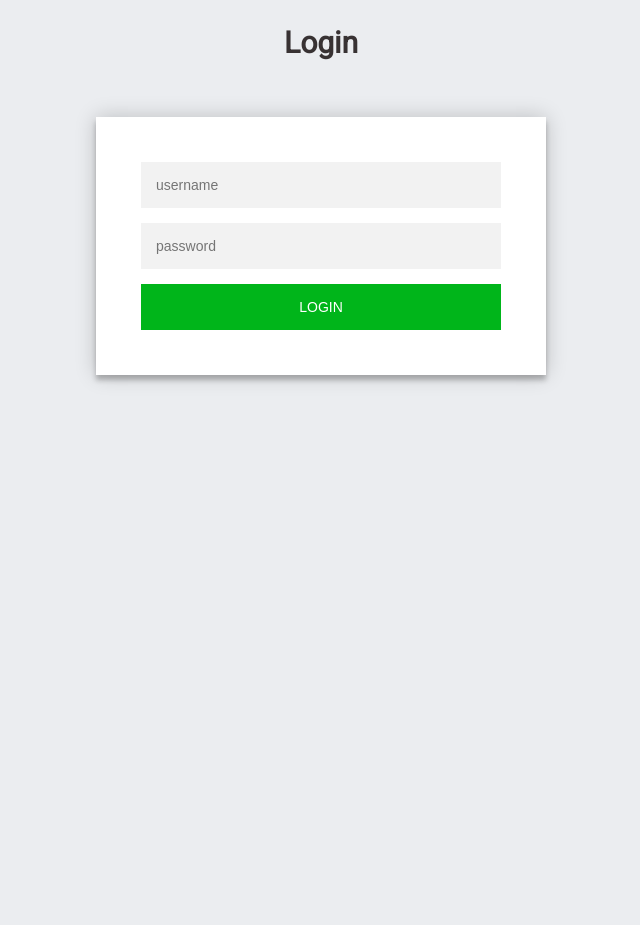
After one commit to CS-Capstone-AU-Chest-Xray-NN/Web-UI, a Django app: template webui/templates/main/login.html in a window 1280 px wide. The commit adds this page. Shown: the whole page, without its empty margins (319-959 px from the left). Run offline with Django 3.2, Linux system fonts and the light colour scheme; the template is opened without the code that fills it, so the values that code supplies are empty.

Commit message:
Add login

```diff
--- a/webui/static/css/index.css
+++ b/webui/static/css/index.css
@@ -207,3 +207,39 @@ input[type="file"] {
     justify-content: center;
     align-items: center;
 }
+
+#login-form {
+    position: relative;
+    z-index: 1;
+    background: #FFFFFF;
+    max-width: 360px;
+    margin: 0 auto 100px;
+    padding: 45px;
+    text-align: center;
+    box-shadow: 0 0 20px 0 rgba(0, 0, 0, 0.2), 0 5px 5px 0 rgba(0, 0, 0, 0.24);
+}
+
+#username, #password {
+    outline: 0;
+    background: #f2f2f2;
+    width: 100%;
+    border: 0;
+    margin: 0 0 15px;
+    padding: 15px;
+    box-sizing: border-box;
+    font-size: 14px;
+}
+
+#login-submit {
+    text-transform: uppercase;
+    outline: 0;
+    background: #00b51a;
+    width: 100%;
+    border: 0;
+    padding: 15px;
+    color: #FFFFFF;
+    font-size: 14px;
+    -webkit-transition: all 0.3 ease;
+    transition: all 0.3 ease;
+    cursor: pointer;
+}
--- /dev/null
+++ b/webui/templates/main/login.html
@@ -0,0 +1,33 @@
+<!DOCTYPE html>
+<html>
+    <head>
+        <meta charset='utf-8'>
+        <title> Capstone Project </title>
+        {% load static %}
+        <script src="{% static 'js/jquery-3.4.1.min.js' %}"></script>
+        <script src="{% static 'js/anime.min.js' %}"></script>
+        <script src="{% static 'js/index.js' %}"></script>
+        <link href="https://fonts.googleapis.com/css2?family=Roboto&display=swap" rel="stylesheet">
+
+        <link rel="stylesheet" type="text/css" href="{% static 'css/index.css' %}">
+    </head>
+    <body>
+        <section class='header width80'>
+            <h1>Login</h1>
+        </section>
+        <div class='body-container'>
+            <div class='scroll'>
+                <section class='container width80'>
+                    <section>
+                        <form id="login-form" method="POST" action="/login">
+                            {% csrf_token %}
+                            <input type="text" name="username" id="username" placeholder="username">
+                            <input type="password" name="password" id="password" placeholder="password">
+                            <input type="submit" id="login-submit" value="Login">
+                        </form>
+                    </section>
+                </section>
+            </div>
+        </div>
+    </body>
+</html>
--- a/webui/urls.py
+++ b/webui/urls.py
@@ -5,8 +5,10 @@ from django.urls import path
 from . import views
 
 urlpatterns = [
+    path('admin/', admin.site.urls),
     path('', views.home, name='home'),
-    path('admin/', admin.site.urls)
+    path('login', views.login, name='login'),
+    path('logout', views.logout, name='logout'),
 ]
 
 if settings.DEBUG:
```
Also changed, not shown: webui/views.py (+18 -0 lines), README.md, webui/cnn/migrations/0001_initial.py.
